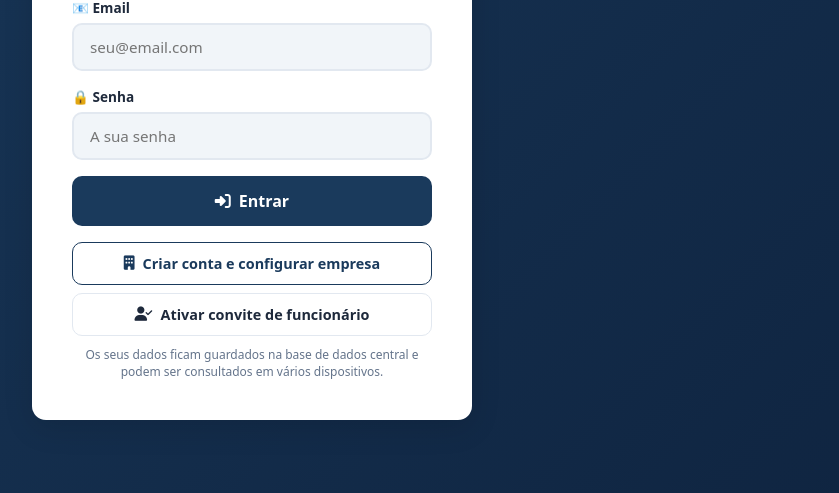
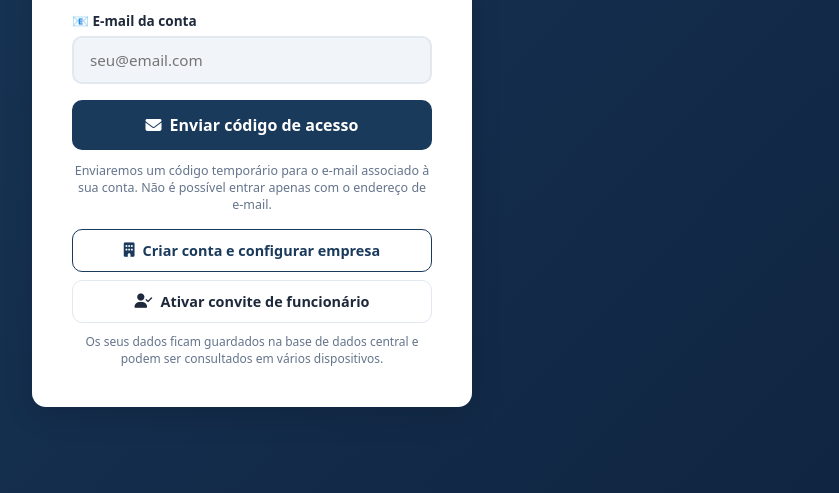
Before and after one commit to dpedroservice-code/Kanawasoftv15.2, an Electron app: page app/index.html in a window 1400 px wide. Shown: the part 307-800 px from the top of the page, without its empty margins (448-1287 px from the left). Drawn offline with nearby package versions, Linux system fonts and the light colour scheme; no server answers.

Commit message:
Add six-digit email verification to login screen

```diff
--- a/app/index.html
+++ b/app/index.html
@@ -310,9 +310,11 @@ tr:hover td{background:var(--bg-hover)}
     </div>
     <div id="loginError" class="alert alert-danger"></div>
     <form id="loginForm">
-      <div class="form-group"><label>📧 Email</label><input type="email" id="loginEmail" required autocomplete="username" placeholder="seu@email.com"></div>
-      <div class="form-group"><label>🔒 Senha</label><input type="password" id="loginPassword" required autocomplete="current-password" placeholder="A sua senha"></div>
-      <button type="submit" class="btn btn-primary btn-block btn-lg"><i class="fas fa-sign-in-alt"></i> Entrar</button>
+      <div class="form-group"><label>📧 E-mail da conta</label><input type="email" id="loginEmail" required autocomplete="username" placeholder="seu@email.com"></div>
+      <div class="form-group" id="loginCodeGroup" style="display:none"><label>🔐 Código de segurança (6 dígitos)</label><input type="text" id="loginOtpCode" inputmode="numeric" pattern="[0-9]{6}" maxlength="6" minlength="6" autocomplete="one-time-code" placeholder="000000"></div>
+      <button type="submit" id="loginSubmit" class="btn btn-primary btn-block btn-lg"><i class="fas fa-envelope"></i> Enviar código de acesso</button>
+      <button type="button" id="loginResend" class="btn btn-block" style="display:none;margin-top:8px;background:transparent;border:1px solid var(--border);color:var(--text)" >Reenviar código</button>
+      <p id="loginOtpHelp" style="font-size:.78rem;color:var(--text-muted);margin-top:12px;text-align:center">Enviaremos um código temporário para o e-mail associado à sua conta. Não é possível entrar apenas com o endereço de e-mail.</p>
     </form>
     <div style="text-align:center;margin-top:16px"><button type="button" class="btn btn-block" style="background:transparent;border:1px solid var(--primary);color:var(--primary)" onclick="abrirCadastroEmpresa()"><i class="fas fa-building"></i> Criar conta e configurar empresa</button><button type="button" class="btn btn-block" style="margin-top:8px;background:transparent;border:1px solid var(--border);color:var(--text)" onclick="abrirAceitarConvite()"><i class="fas fa-user-check"></i> Ativar convite de funcionário</button><p style="font-size:.75rem;color:var(--text-muted);margin-top:10px">Os seus dados ficam guardados na base de dados central e podem ser consultados em vários dispositivos.</p></div>
   </div>
```
